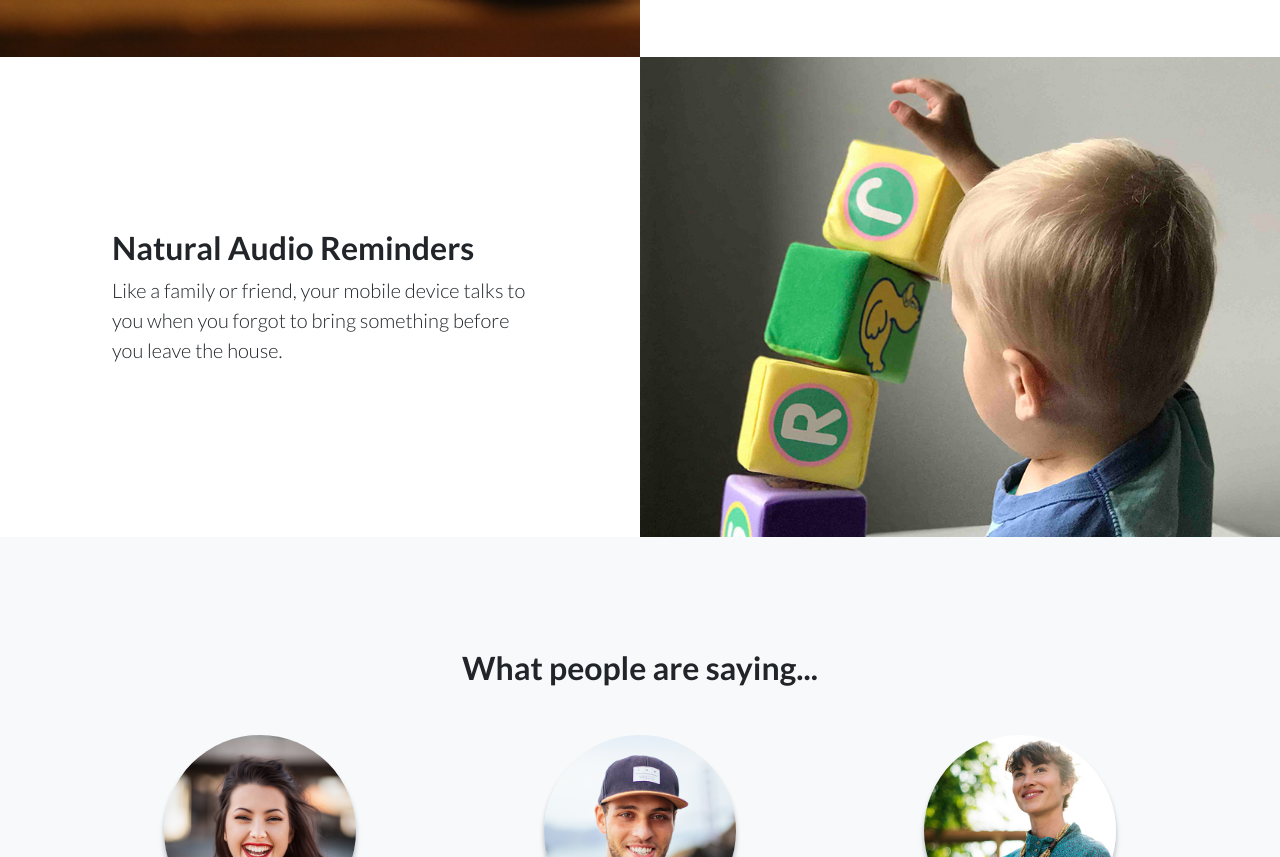
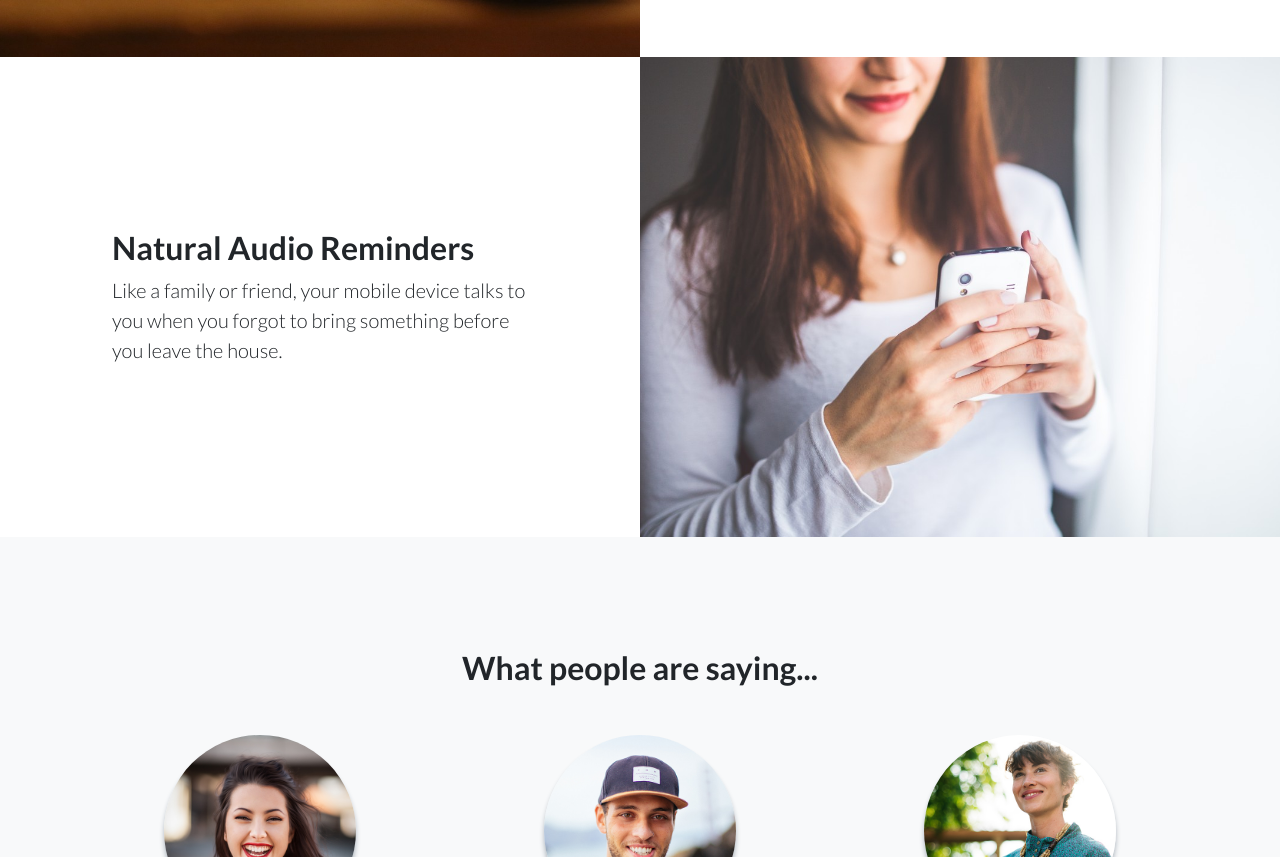
Before and after one commit to jamesylgan/ForgetMeNot, a website: page index.html in a window 1280 px wide. Shown: the part 2076-2933 px from the top of the page. Drawn offline with Linux system fonts and the light colour scheme.

Commit message:
Update index.html

```diff
--- a/index.html
+++ b/index.html
@@ -106,7 +106,7 @@
           </div>
         </div>
         <div class="row no-gutters">
-          <div class="col-lg-6 order-lg-2 text-white showcase-img" style="background-image: url('img/bg-showcase-3.jpg');"></div>
+          <div class="col-lg-6 order-lg-2 text-white showcase-img" style="background-image: url('img/phone.jpg');"></div>
           <div class="col-lg-6 order-lg-1 my-auto showcase-text">
             <h2>Natural Audio Reminders</h2>
             <p class="lead mb-0">Like a family or friend, your mobile device talks to you when you forgot to bring something before you leave the house.</p>
```
